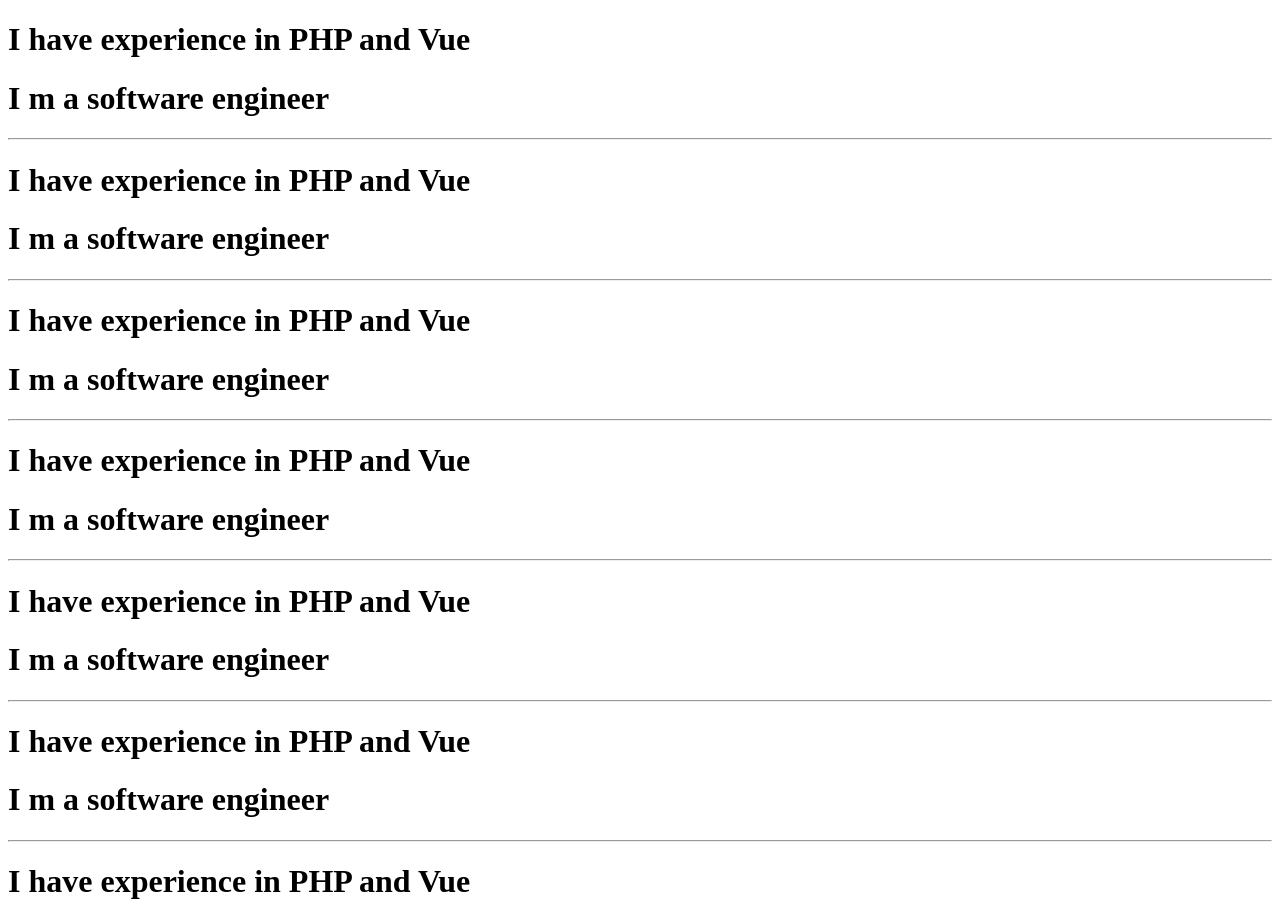
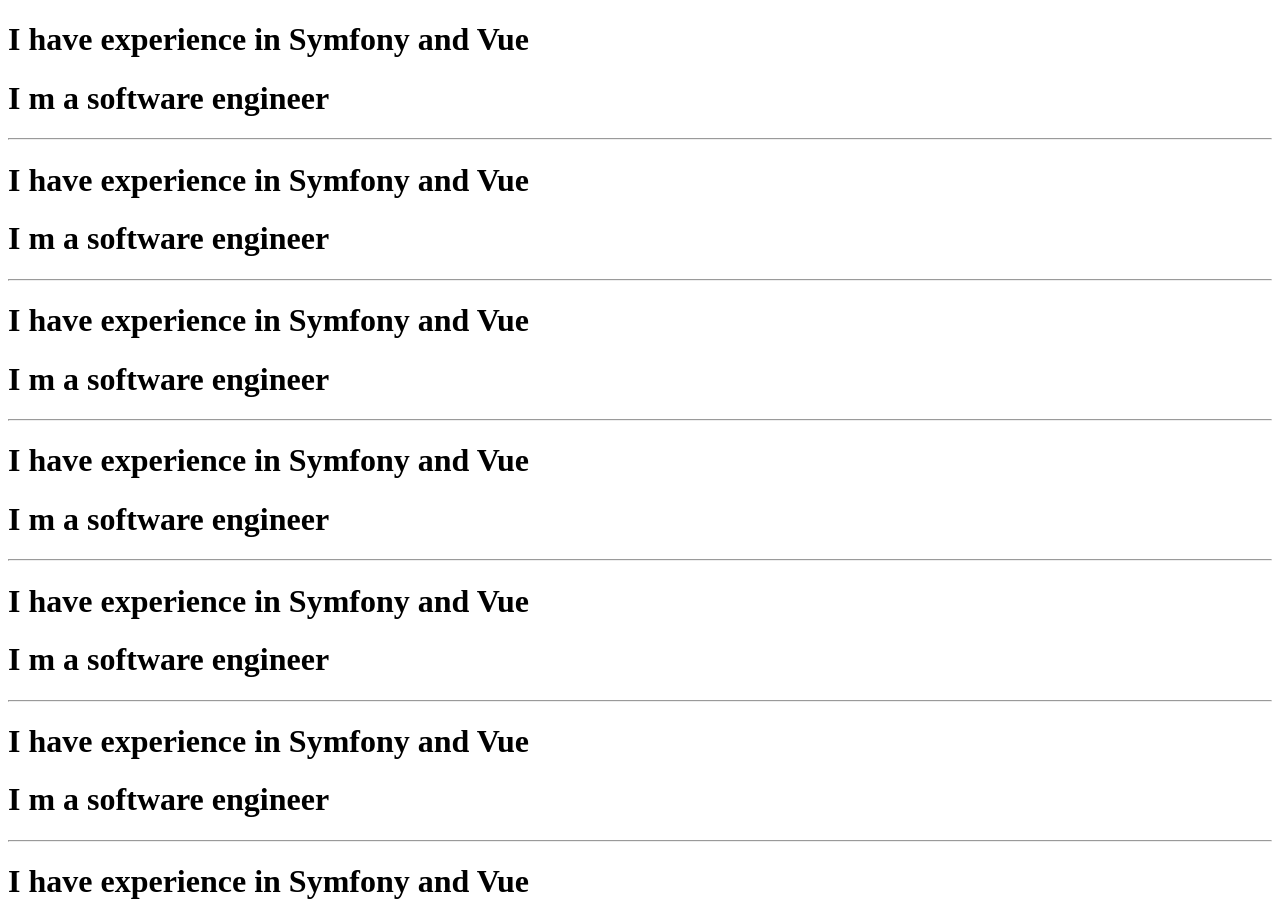
Before and after one commit to ehsanulhaq19/test-project, a plain HTML site: page index.html in a window 1280 px wide. Shown: the top 903 px of the page. Drawn offline with Linux system fonts and the light colour scheme.

Commit message:
EM - Update backend stack

```diff
--- a/index.html
+++ b/index.html
@@ -6,25 +6,25 @@
     <title>Document</title>
 </head>
 <body>
-    <h1>I have experience in PHP and Vue</h1>
+    <h1>I have experience in Symfony and Vue</h1>
     <h1>I m a software engineer</h1>
     <hr/>
-    <h1>I have experience in PHP and Vue</h1>
+    <h1>I have experience in Symfony and Vue</h1>
     <h1>I m a software engineer</h1>
     <hr/>
-    <h1>I have experience in PHP and Vue</h1>
+    <h1>I have experience in Symfony and Vue</h1>
     <h1>I m a software engineer</h1>
     <hr/>
-    <h1>I have experience in PHP and Vue</h1>
+    <h1>I have experience in Symfony and Vue</h1>
     <h1>I m a software engineer</h1>
     <hr/>
-    <h1>I have experience in PHP and Vue</h1>
+    <h1>I have experience in Symfony and Vue</h1>
     <h1>I m a software engineer</h1>
     <hr/>
-    <h1>I have experience in PHP and Vue</h1>
+    <h1>I have experience in Symfony and Vue</h1>
     <h1>I m a software engineer</h1>
     <hr/>
-    <h1>I have experience in PHP and Vue</h1>
+    <h1>I have experience in Symfony and Vue</h1>
     <h1>I m a software engineer</h1>
     <hr/>
 </body>
```
